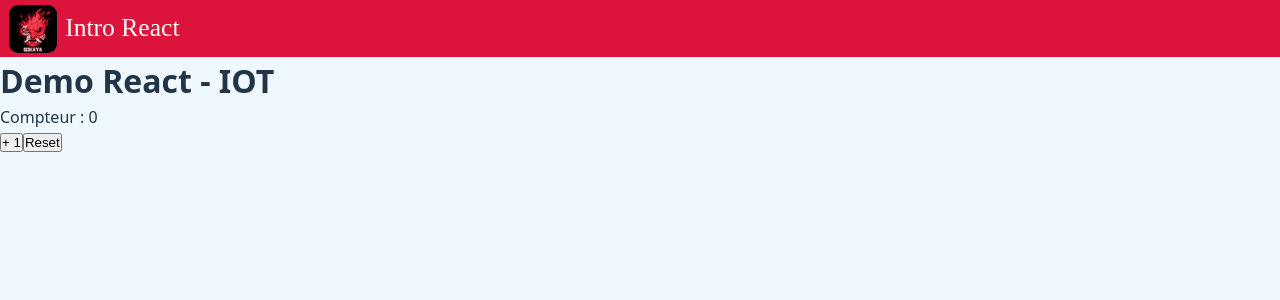
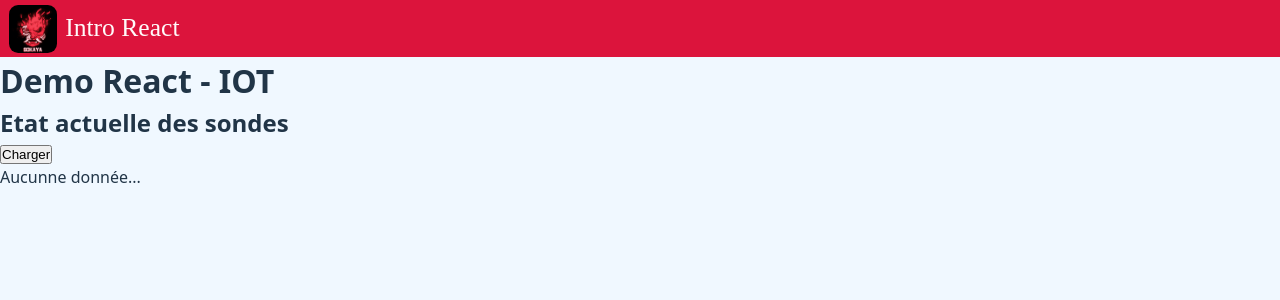
Before and after one commit to haerphi/TF_2025_IOT__Intro_React, a React (Vite) app: page / in a window 1280 px wide. Shown: the top 300 px of the page. Built offline with nearby package versions, Linux system fonts and the light colour scheme.

Commit message:
SensorCurrent 💊

```diff
--- /dev/null
+++ b/src/@types/sensor.d.ts
@@ -0,0 +1,6 @@
+
+export type Sensor = {
+    sensor: string,
+    value: string,
+    timestamp: Date
+}
--- a/src/App.tsx
+++ b/src/App.tsx
@@ -1,6 +1,6 @@
 import './App.css'
-import Counter from './components/counter/counter'
 import Header from './components/header/header'
+import SensorCurrent from './features/sensor/sensor-current'
 
 function App() {
 
@@ -9,7 +9,15 @@ function App() {
       <Header />
       <main>
         <h1>Demo React - IOT</h1>
-        <Counter />
+
+        {/* <Counter /> */}
+
+        {/* <SensorDisplay
+          name='Test'
+          value='42 Pommes'
+          date={new Date()} /> */}
+
+        <SensorCurrent />
 
       </main>
     </>
--- /dev/null
+++ b/src/components/sensor-display/sensor-display.tsx
@@ -0,0 +1,20 @@
+type SensorDisplayProps = {
+    name: string,
+    value: string,
+    date: Date
+}
+
+export default function SensorDisplay({ name, value, date }: SensorDisplayProps) {
+
+    const formattedData = date.toLocaleString("fr-be", {
+        dateStyle: "long",
+        timeStyle: "medium"
+      });
+
+    return (
+        <div>
+            <p>{name} ({formattedData})</p>
+            <p>Mesure : {value}</p>
+        </div>
+    );
+}
--- /dev/null
+++ b/src/features/sensor/sensor-current.tsx
@@ -0,0 +1,45 @@
+import { useState } from "react";
+import SensorDisplay from "../../components/sensor-display/sensor-display";
+import { getCurrentSensors } from "../../services/sensor.service";
+import type { Sensor } from "../../@types/sensor";
+
+export default function SensorCurrent() {
+
+    const [sensors, setSensors] = useState<Sensor[] | null>(null);
+    const [isLoading, setLoading] = useState(false)
+
+    const handleLoad = () => {
+        setLoading(true);
+        setSensors(null);
+
+        getCurrentSensors().then(currentData => {
+            setSensors(currentData);
+            setLoading(false);
+        });
+    }
+
+    return (
+        <div>
+            <h2>Etat actuelle des sondes</h2>
+            <button onClick={handleLoad}>Charger</button>
+            { isLoading ? (
+                <p>Chargement...</p>
+            ) : sensors ? (
+                <SensorList sensors={sensors} />
+            ) : (
+                <p>Aucunne donnée...</p>
+            )}
+        </div>
+    )
+}
+
+function SensorList({ sensors } : {sensors : Sensor[]}) {
+
+    return sensors.map(elem => (
+        <SensorDisplay key={elem.sensor}
+            name={elem.sensor}
+            value={elem.value}
+            date={elem.timestamp}
+        />
+    ));
+}
--- /dev/null
+++ b/src/services/sensor.service.ts
@@ -0,0 +1,22 @@
+import type { Sensor } from "../@types/sensor";
+
+export async function getCurrentSensors() : Promise<Sensor[] | null> {
+
+    //! ↓ Ne pas faire ça en prod. Merci d'avance. Bisous
+    await (new Promise(resolve => setTimeout(resolve, 1_000)));
+
+    // TODO Obtenir les données via l'API (Requete AJAX)
+
+    return [
+        {
+            sensor: 'temperature',
+            value: '131.3 °C',
+            timestamp: new Date('2025-08-07T11:50:41.397Z')
+        },
+        {
+            sensor: 'humidity',
+            value: '56.83 %',
+            timestamp: new Date('2025-08-07T11:50:42.273Z')
+        }
+    ];
+}
```
Also changed, not shown: 2 other files (tests, documents, lock files or other folders).
